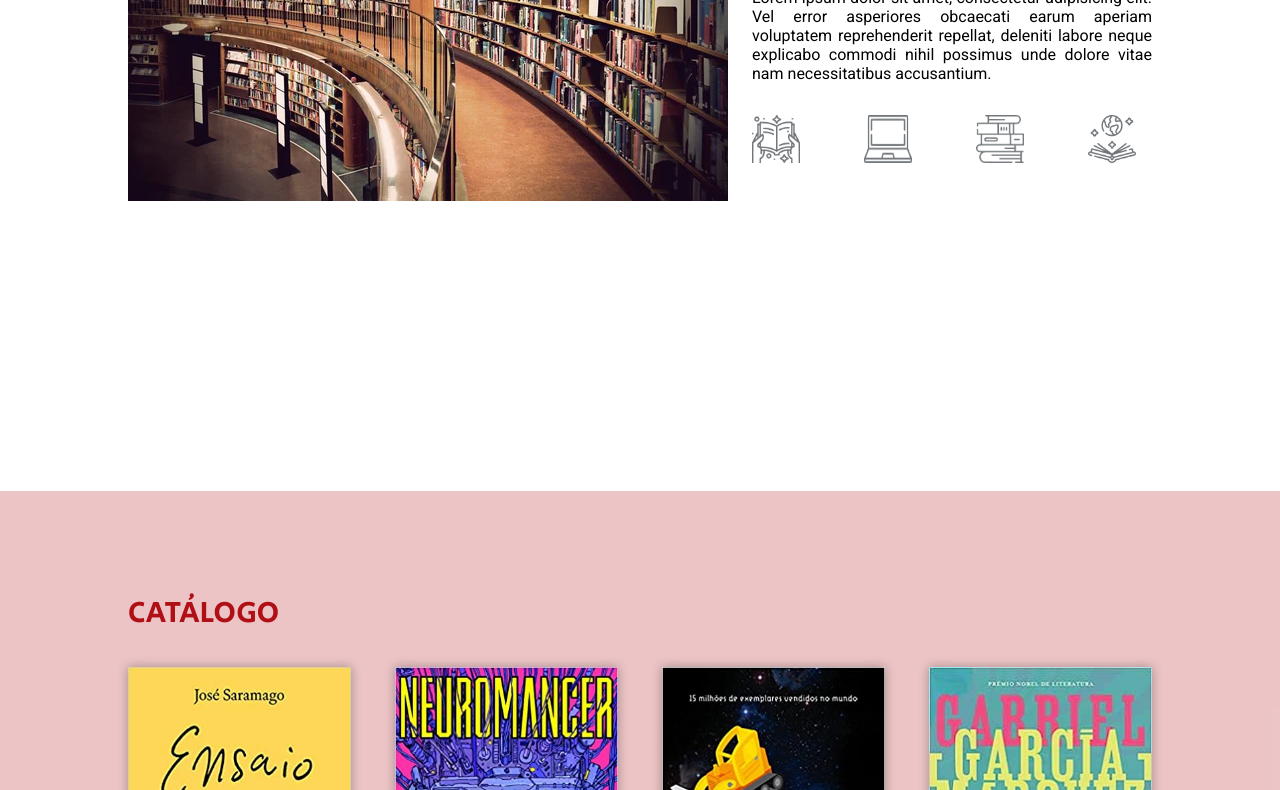
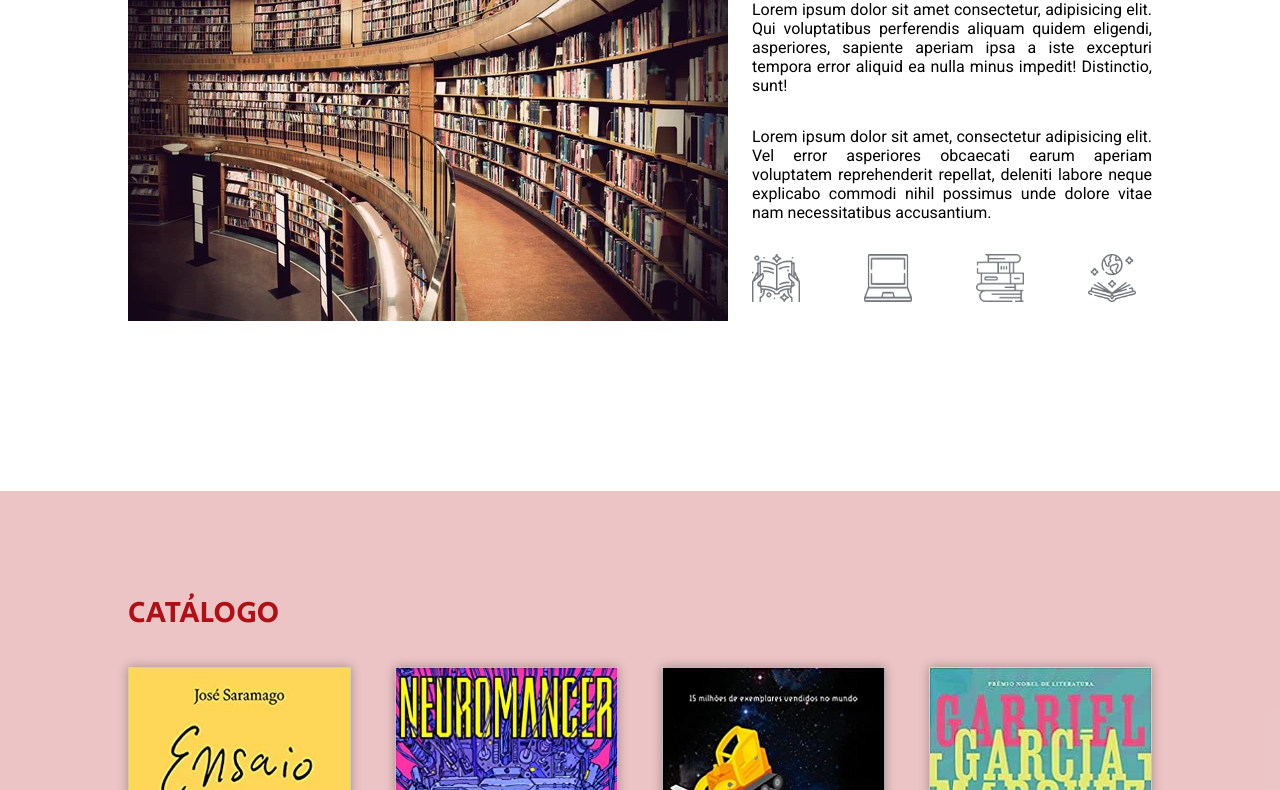
Before and after one commit to Yaguera/Atividade_Modulo-5, a plain HTML site: page index.html in a window 1280 px wide. Shown: the part 309-1099 px from the top of the page. Drawn offline with Linux system fonts and the light colour scheme.

Commit message:
alterações de espaçamento

```diff
--- a/style.css
+++ b/style.css
@@ -21,6 +21,7 @@ header{
     background-color: #B00F15;
     color: white;
     box-shadow: 0 0 10px rgba(0, 0, 0, 0.5);
+    z-index: 1;
 }
 
 .logo{
@@ -74,8 +75,9 @@ header .container,
 }
 
 section .container{
-    align-items: flex-start;
+    align-items: center;
     padding-top: 50px;
+    height: 100%;
 
 }
 
@@ -129,6 +131,9 @@ section p {
 .icones img{
     width: 64px;
     padding-right: 16px;
+}
+#sobre {
+    padding-top: 0;
 }
 
 #catalogo{
```
